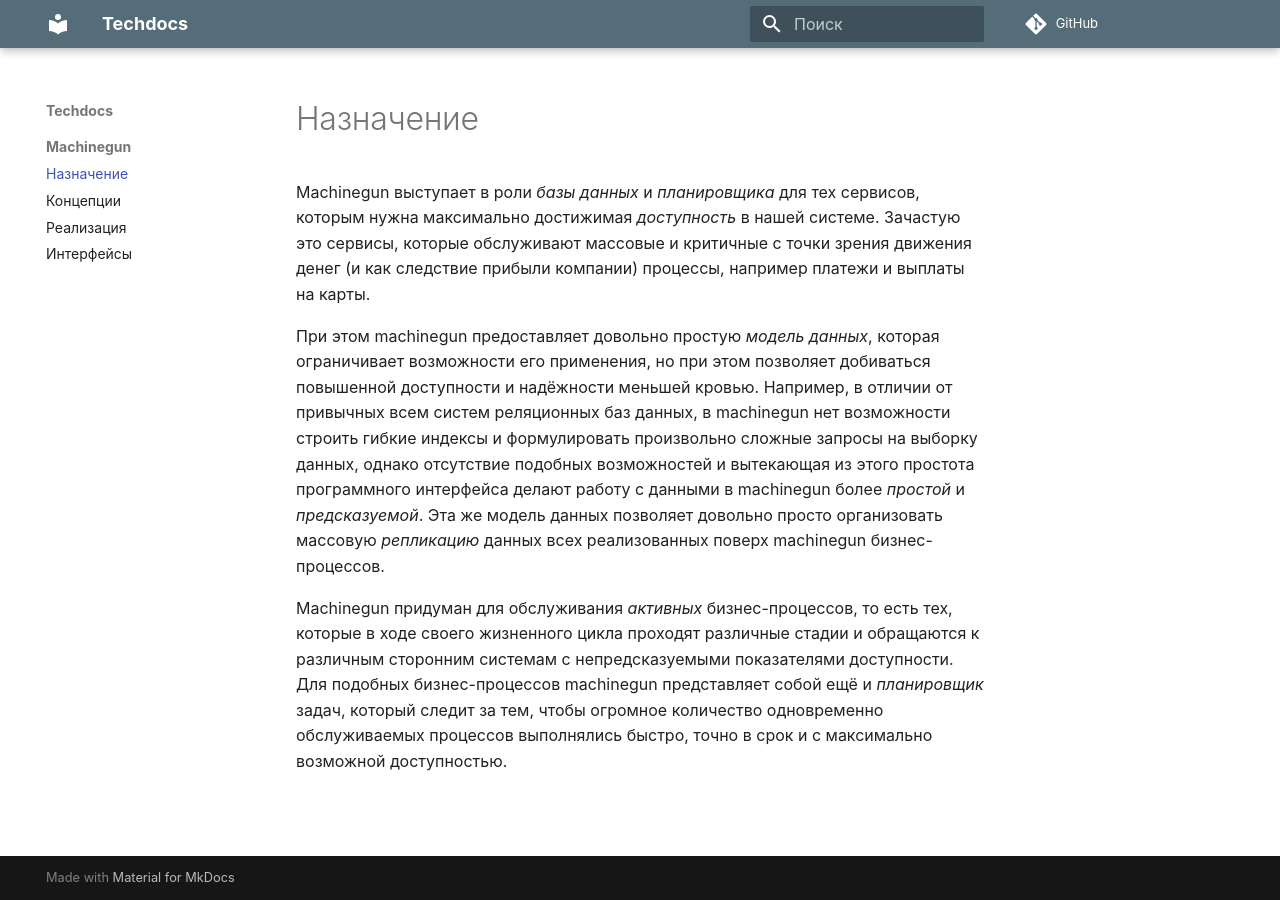
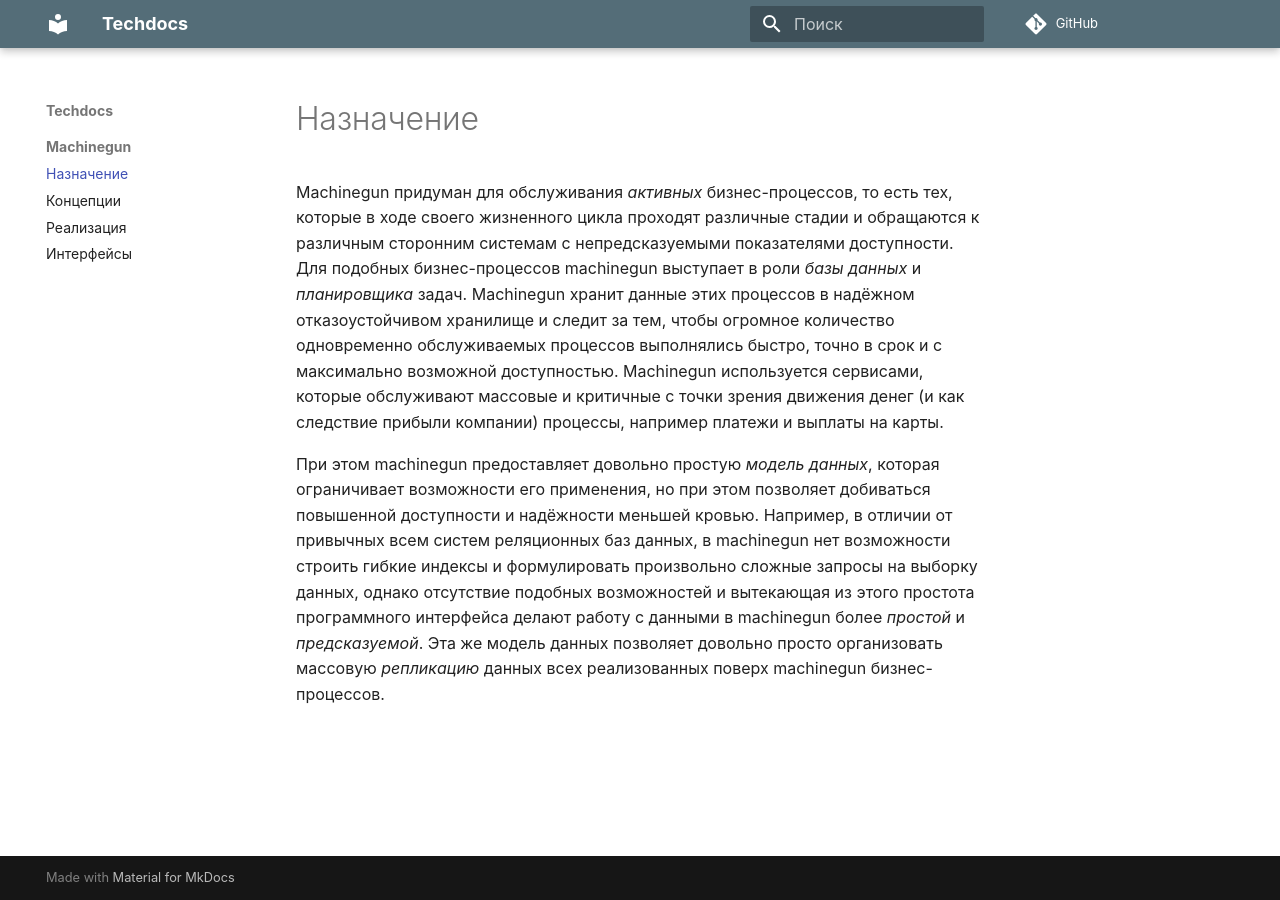
Before and after one commit to valitydev/techdocs, an MkDocs documentation site: the page built from docs/machinegun/overview.md, in a window 1280 px wide. Built offline with MkDocs 1.6.1 and Material for MkDocs 9.7.7, drawn with Linux system fonts in a browser that asks for light colours; comment, search, counter and statistics services are not loaded.

Commit message:
Rephrase overview to focus on purposes

```diff
--- a/docs/machinegun/overview.md
+++ b/docs/machinegun/overview.md
@@ -1,7 +1,5 @@
 # Назначение
 
-Machinegun выступает в роли _базы данных_ и _планировщика_ для тех сервисов, которым нужна максимально достижимая _доступность_ в нашей системе. Зачастую это сервисы, которые обслуживают массовые и критичные с точки зрения движения денег (и как следствие прибыли компании) процессы, например платежи и выплаты на карты.
+Machinegun придуман для обслуживания _активных_ бизнес-процессов, то есть тех, которые в ходе своего жизненного цикла проходят различные стадии и обращаются к различным сторонним системам с непредсказуемыми показателями доступности. Для подобных бизнес-процессов machinegun выступает в роли _базы данных_ и _планировщика_ задач. Machinegun хранит данные этих процессов в надёжном отказоустойчивом хранилище и следит за тем, чтобы огромное количество одновременно обслуживаемых процессов выполнялись быстро, точно в срок и с максимально возможной доступностью. Machinegun используется сервисами, которые обслуживают массовые и критичные с точки зрения движения денег (и как следствие прибыли компании) процессы, например платежи и выплаты на карты.
 
 При этом machinegun предоставляет довольно простую _модель данных_, которая ограничивает возможности его применения, но при этом позволяет добиваться повышенной доступности и надёжности меньшей кровью. Например, в отличии от привычных всем систем реляционных баз данных, в machinegun нет возможности строить гибкие индексы и формулировать произвольно сложные запросы на выборку данных, однако отсутствие подобных возможностей и вытекающая из этого простота программного интерфейса делают работу с данными в machinegun более _простой_ и _предсказуемой_. Эта же модель данных позволяет довольно просто организовать массовую _репликацию_ данных всех реализованных поверх machinegun бизнес-процессов.
-
-Machinegun придуман для обслуживания _активных_ бизнес-процессов, то есть тех, которые в ходе своего жизненного цикла проходят различные стадии и обращаются к различным сторонним системам с непредсказуемыми показателями доступности. Для подобных бизнес-процессов machinegun представляет собой ещё и _планировщик_ задач, который следит за тем, чтобы огромное количество одновременно обслуживаемых процессов выполнялись быстро, точно в срок и с максимально возможной доступностью.
```
